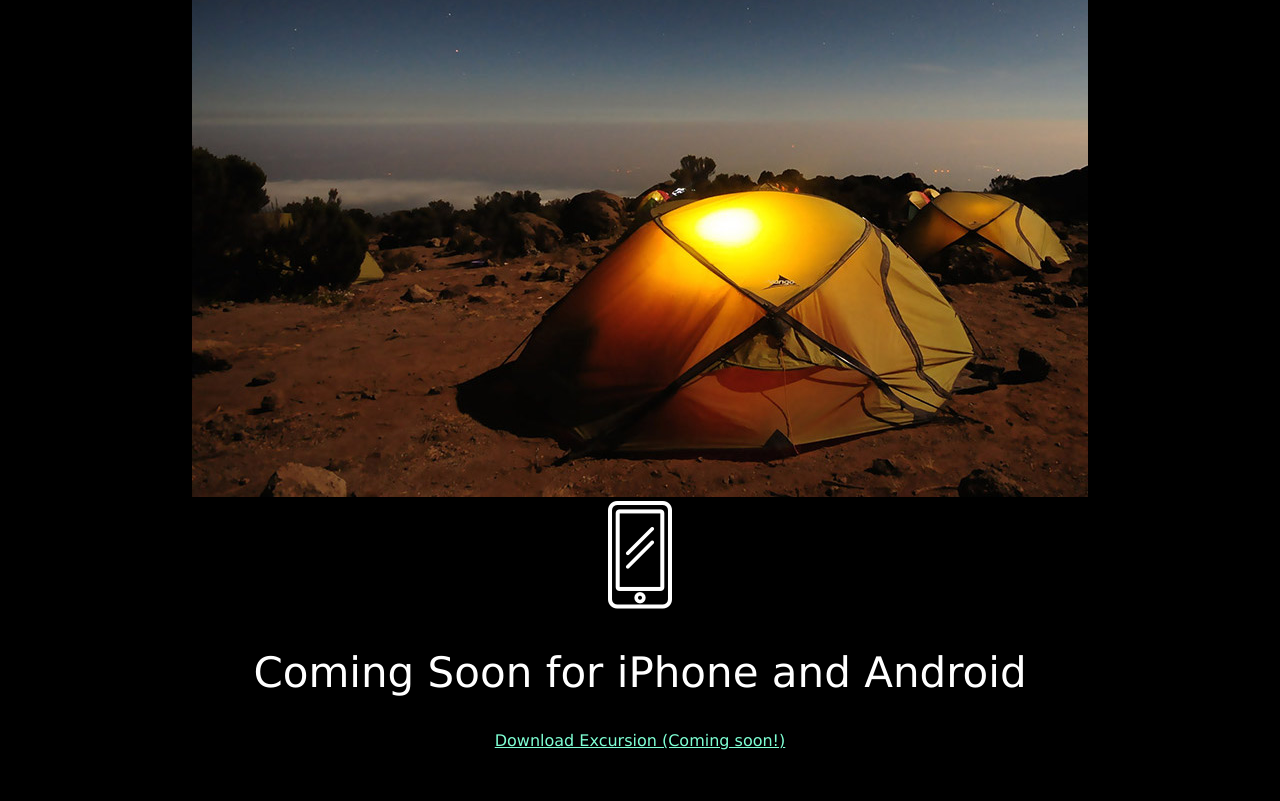
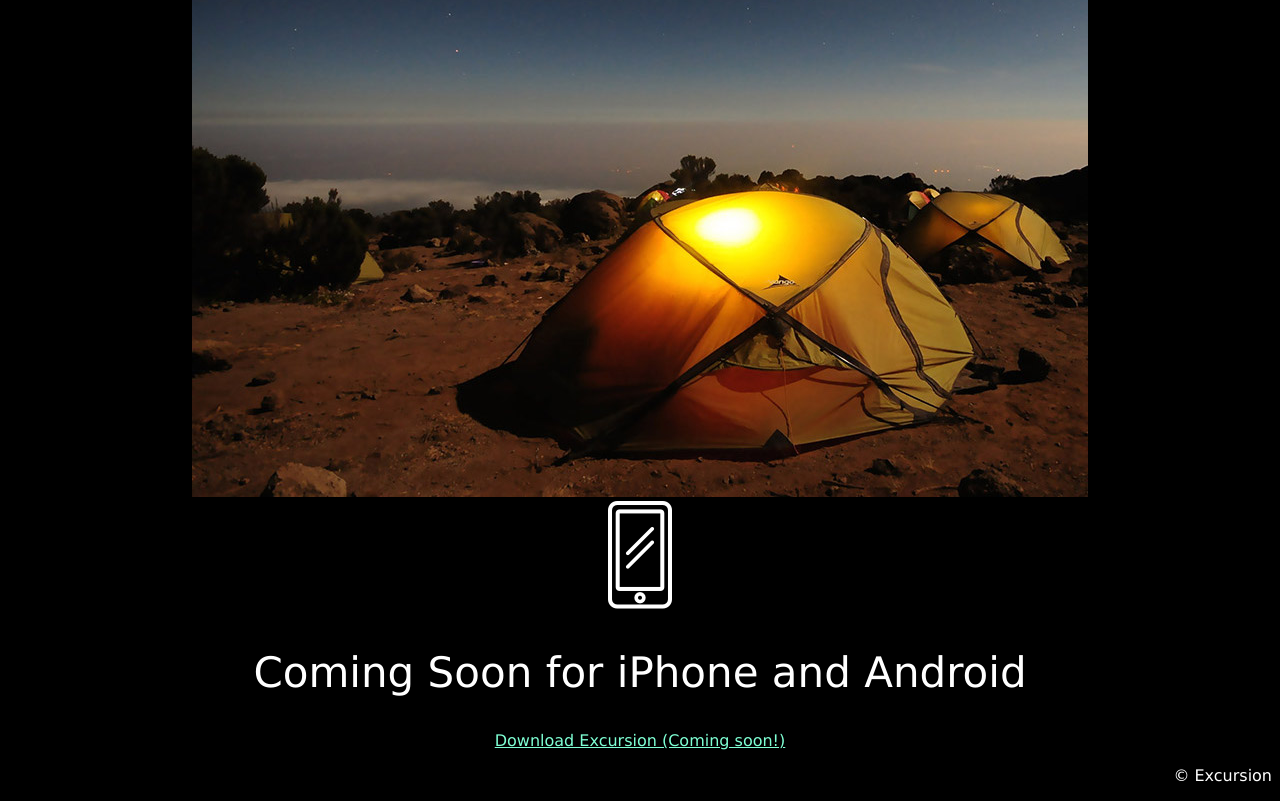
Before and after one commit to bennyboos/excursion, a plain HTML site: page index.html in a window 1280 px wide. Shown: the part 482-1283 px from the top of the page. Before the commit the page ends 1240 px from the top, so only its background shows below. Drawn offline with Linux system fonts and the light colour scheme.

Commit message:
Finished except for pesky symbol in footer?

```diff
--- a/index.html
+++ b/index.html
@@ -16,5 +16,6 @@
     <img src="./resources/images/phone.png" />
     <h2>Coming Soon for iPhone and Android</h2>
     <a class="link" href="http://www.bbc.co.uk" target="_blank">Download Excursion (Coming soon!)</a>
+    <p id="footer"> © Excursion</p>
   </body>
 </html>
--- a/resources/css/style.css
+++ b/resources/css/style.css
@@ -22,3 +22,7 @@ h2 {
 .link {
   color: aquamarine;
 }
+
+#footer {
+  text-align: right;
+}
```
